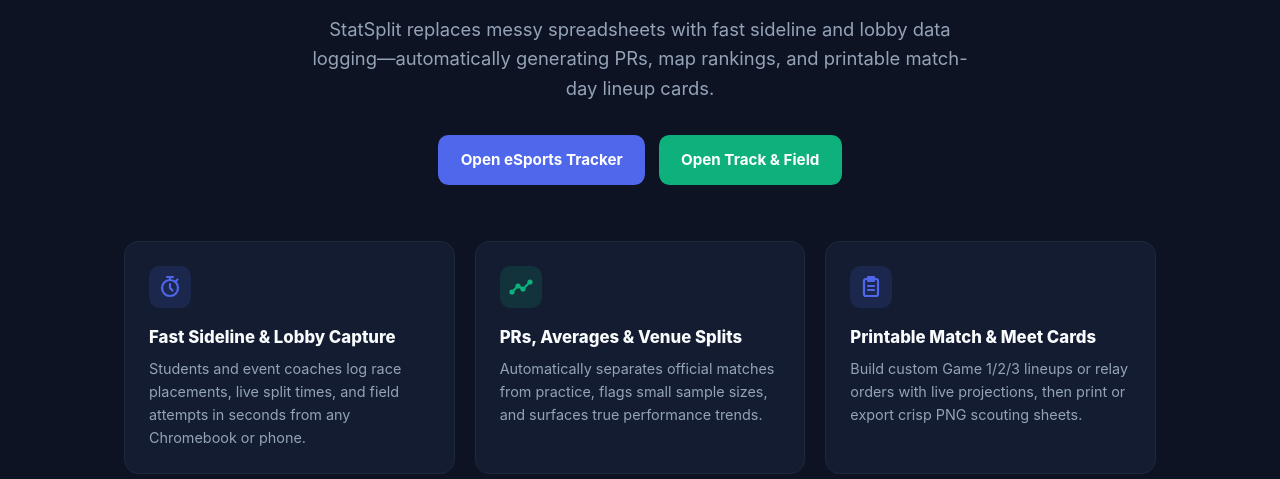
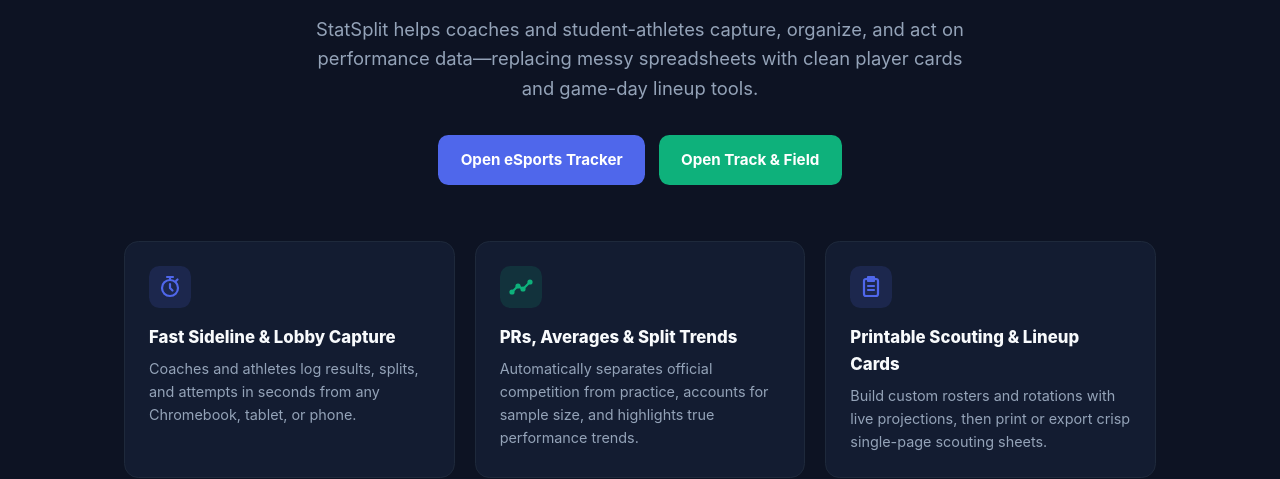
Before and after one commit to wheaties240/wheaties240.github.io, a plain HTML site: page index.html in a window 1280 px wide. Shown: the part 323-802 px from the top of the page. Drawn offline with Linux system fonts and the light colour scheme.

Commit message:
Update index.html updated descriptions v1.0

```diff
--- a/index.html
+++ b/index.html
@@ -263,12 +263,13 @@
   <section class="hero">
     <div class="eyebrow">Built for School Coaches &amp; Student-Athletes</div>
     <h1>Turn raw splits into <span class="accent">winning lineups.</span></h1>
-    <p>StatSplit replaces messy spreadsheets with fast sideline and lobby data logging—automatically generating PRs, map rankings, and printable match-day lineup cards.</p>
+    <p>StatSplit helps coaches and student-athletes capture, organize, and act on performance data—replacing messy spreadsheets with clean player cards and game-day lineup tools.</p>
     <div class="hero-actions">
       <a href="/mk8-eSports-Tracker" class="btn btn-blue">Open eSports Tracker</a>
       <a href="/track" class="btn btn-green">Open Track &amp; Field</a>
     </div>
   </section>
+
   <section class="pillars">
     <div class="pillar-card">
       <div class="pillar-icon icon-blue">
@@ -277,7 +278,7 @@
         </svg>
       </div>
       <h3>Fast Sideline &amp; Lobby Capture</h3>
-      <p>Students and event coaches log race placements, live split times, and field attempts in seconds from any Chromebook or phone.</p>
+      <p>Coaches and athletes log results, splits, and attempts in seconds from any Chromebook, tablet, or phone.</p>
     </div>
 
     <div class="pillar-card">
@@ -286,8 +287,8 @@
           <polyline points="3 17 9 11 14 14 21 7"/><circle cx="3" cy="17" r="1.5" fill="currentColor"/><circle cx="9" cy="11" r="1.5" fill="currentColor"/><circle cx="14" cy="14" r="1.5" fill="currentColor"/><circle cx="21" cy="7" r="1.5" fill="currentColor"/>
         </svg>
       </div>
-      <h3>PRs, Averages &amp; Venue Splits</h3>
-      <p>Automatically separates official matches from practice, flags small sample sizes, and surfaces true performance trends.</p>
+      <h3>PRs, Averages &amp; Split Trends</h3>
+      <p>Automatically separates official competition from practice, accounts for sample size, and highlights true performance trends.</p>
     </div>
 
     <div class="pillar-card">
@@ -296,8 +297,8 @@
           <rect x="5" y="4" width="14" height="17" rx="2"/><path d="M9 2h6v4H9z"/><line x1="9" y1="11" x2="15" y2="11"/><line x1="9" y1="15" x2="15" y2="15"/>
         </svg>
       </div>
-      <h3>Printable Match &amp; Meet Cards</h3>
-      <p>Build custom Game 1/2/3 lineups or relay orders with live projections, then print or export crisp PNG scouting sheets.</p>
+      <h3>Printable Scouting &amp; Lineup Cards</h3>
+      <p>Build custom rosters and rotations with live projections, then print or export crisp single-page scouting sheets.</p>
     </div>
   </section>
 
```
